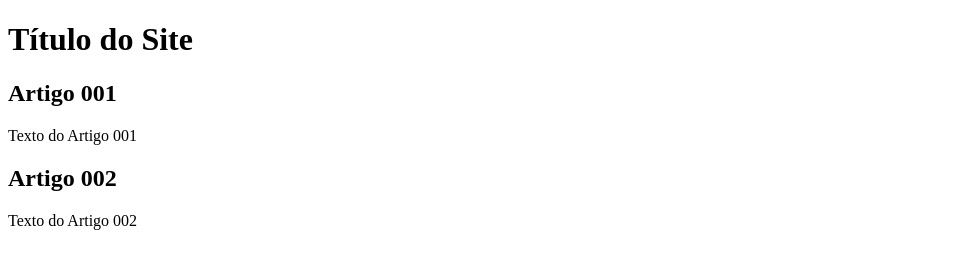
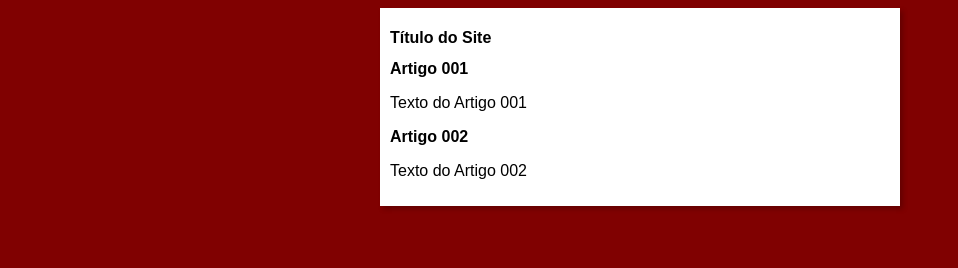
Before and after one commit to FivMeyer/portfolio-fernando, a plain HTML site: page index.html in a window 1280 px wide. Shown: the whole page, without its empty margins (0-958 px from the left). Drawn offline with Linux system fonts and the light colour scheme.

Commit message:
initialized design

```diff
--- /dev/null
+++ b/estilos/style.css
@@ -0,0 +1,16 @@
+* {
+    font-family: Arial, Helvetica, sans-serif;
+    font-size: 16px;
+}
+
+body {
+    background-color: rgb(128, 1, 1);
+}
+
+main {
+    background-color: white;
+    width: 500px;
+    margin: auto;
+    padding: 10px;
+    box-shadow: 3px 3px 5px rgba(0, 0, 0, 0.226);
+}
--- a/index.html
+++ b/index.html
@@ -5,6 +5,7 @@
     <meta http-equiv="X-UA-Compatible" content="IE=edge">
     <meta name="viewport" content="width=device-width, initial-scale=1.0">
     <title>Título do Site</title>
+    <link rel="stylesheet" href="estilos/style.css">
 </head>
 <body>
    <main>
```
